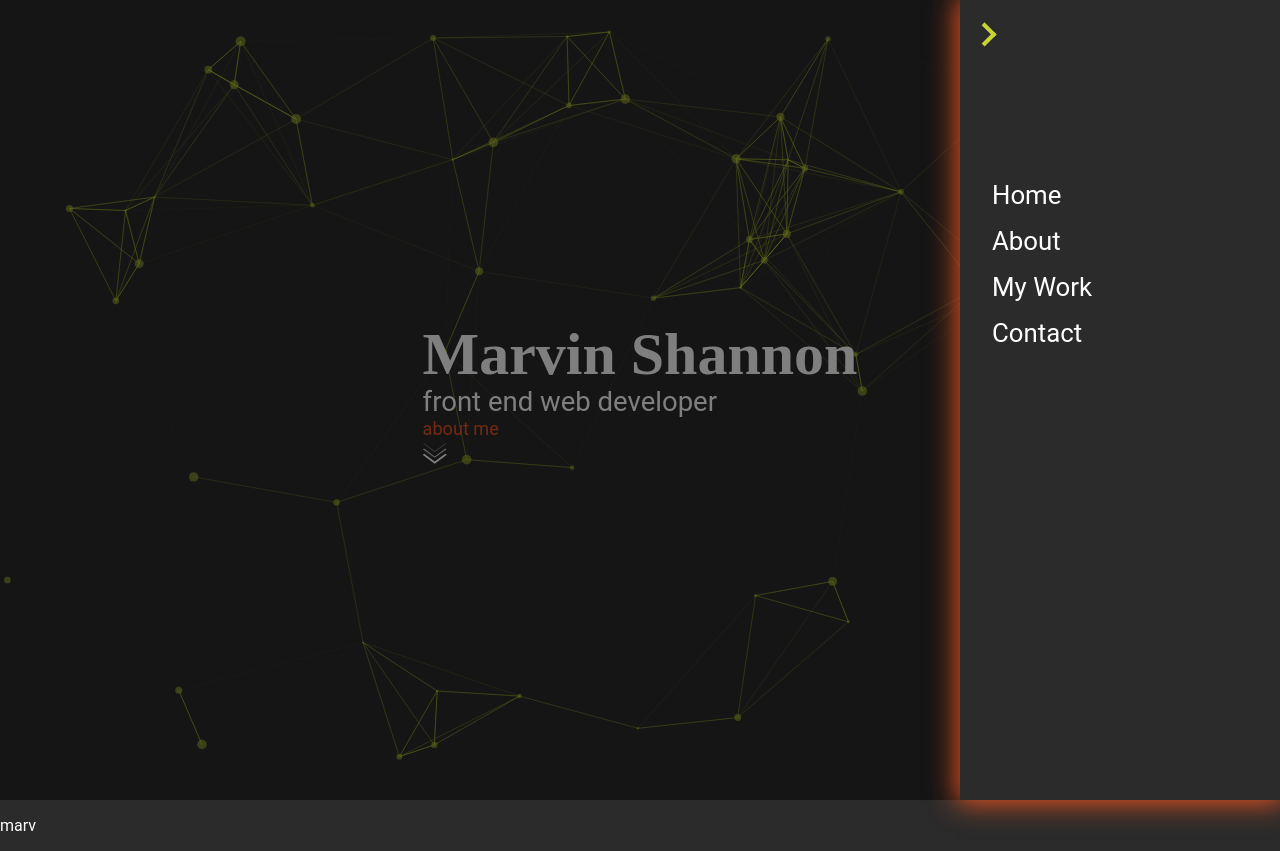
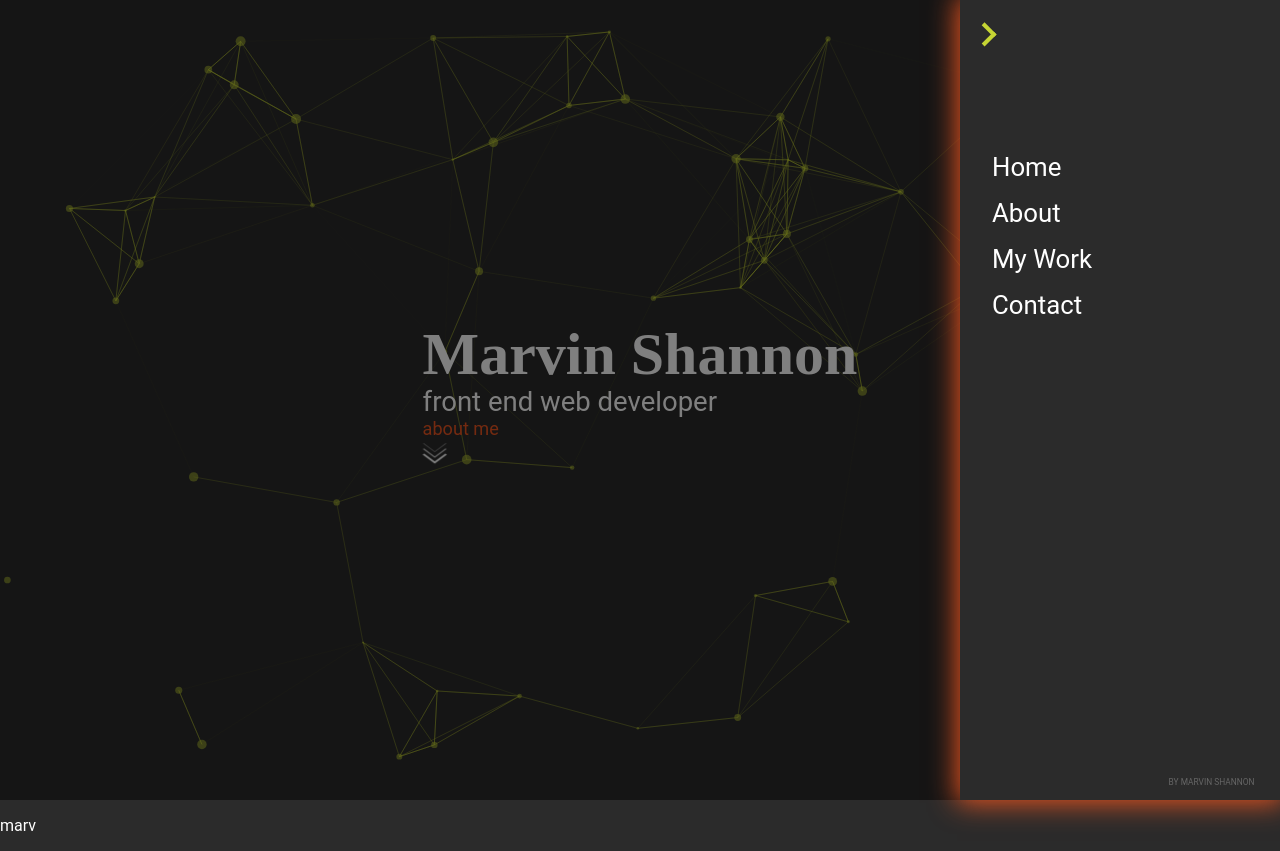
Before and after one commit to Marv1985/portfolio, a React (Create React App) app: page / in a window 1280 px wide. Both pictures are taken after a click on the picture 1207 px from the left and 61 px from the top of the page. Built offline with nearby package versions, Linux system fonts and the light colour scheme; a web font is replaced by a local one.

Commit message:
animated header page and menu text

```diff
--- a/src/About/Css/aboutMe.css
+++ b/src/About/Css/aboutMe.css
@@ -1,3 +1,3 @@
-p{
-    color: white;
+p {
+  color: white;
 }
--- a/src/Header/Components/MenuButton.js
+++ b/src/Header/Components/MenuButton.js
@@ -23,6 +23,7 @@ export default function MenuButton() {
             <li>My Work</li>
             <li>Contact</li>
           </ul>
+          <span className="by">BY MARVIN SHANNON</span>
         </div>
       </div>
 
--- a/src/Header/Css/headerMain.css
+++ b/src/Header/Css/headerMain.css
@@ -21,12 +21,34 @@
   color: #ffffff;
   margin: 0;
   line-height: 1;
+  animation: 0.5s slideIn 0.1s linear both;
+  -webkit-animation: 0.5s slideIn 0.1s linear both;
 }
 
-.intro span {
-  color: orange;
+@keyframes slideIn {
+  0% {
+    opacity: 0;
+    transform: translateX(-15%);
+    -webkit-transform: translateX(-15%);
+    -moz-transform: translateX(-15%);
+    -ms-transform: translateX(-15%);
+    -o-transform: translateX(-15%);
+  }
+  100% {
+    opacity: 1;
+    transform: translateX(0%);
+    -webkit-transform: translateX(0%);
+    -moz-transform: translateX(0%);
+    -ms-transform: translateX(0%);
+    -o-transform: translateX(0%);
+  }
+}
+
+.intro span:nth-child(2) {
   font-size: calc(var(--font-size-medium) + 0.9vw);
   color: #ffffff;
+  animation: 0.5s slideIn 0.2s linear both;
+  -webkit-animation: 0.5s slideIn 0.2s linear both;
 }
 
 .about {
@@ -40,6 +62,8 @@
   color: var(--orange-ubuntu);
   font-size: calc(var(--font-size-small) + 0.4vw);
   margin-bottom: 0.2em;
+  animation: 0.5s slideIn 0.5s linear both;
+  -webkit-animation: 0.5s slideIn 0.5s linear both;
 }
 #more-arrows {
   width: 30%;
@@ -80,6 +104,8 @@ polygon.arrow-middle {
 polygon.arrow-top {
   opacity: 0.5;
 }
-svg {
+.about svg {
   width: calc(var(--font-size-small) + 1.5vw) !important;
+  animation: 0.4s slideIn 0.7s linear both;
+  -webkit-animation: 0.4s slideIn 0.7s linear both;
 }
--- a/src/Header/Css/menuButton.css
+++ b/src/Header/Css/menuButton.css
@@ -70,6 +70,9 @@
 
 .menu-links {
   position: fixed;
+  display: flex;
+  flex-direction: column;
+  justify-content: space-between;
   top: 0;
   right: 0;
   z-index: 3;
@@ -79,6 +82,49 @@
   box-shadow: 0 0 2vw 0.2vw var(--orange-ubuntu);
   animation: slide 0.2s linear;
   -webkit-animation: slide 0.2s linear;
+  overflow-y: auto;
+  overflow-x: hidden;
+}
+
+@keyframes slider {
+  0% {
+    opacity: 0;
+    transform: translateX(10%);
+    -webkit-transform: translateX(10%);
+    -moz-transform: translateX(10%);
+    -ms-transform: translateX(10%);
+    -o-transform: translateX(10%);
+  }
+  100% {
+    opacity: 1;
+    transform: translateX(0%);
+    -webkit-transform: translateX(0%);
+    -moz-transform: translateX(0%);
+    -ms-transform: translateX(0%);
+    -o-transform: translateX(0%);
+  }
+}
+
+.menu-links li:nth-child(1) {
+  animation: 0.4s slider 0.1s linear both;
+  -webkit-animation: 0.4s slider 0.1s linear both;
+}
+.menu-links li:nth-child(2) {
+  animation: 0.4s slider 0.2s linear both;
+  -webkit-animation: 0.4s slider 0.2s linear both;
+}
+.menu-links li:nth-child(3) {
+  animation: 0.4s slider 0.3s linear both;
+  -webkit-animation: 0.4s slider 0.3s linear both;
+}
+.menu-links li:nth-child(4) {
+  animation: 0.4s slider 0.4s linear both;
+  -webkit-animation: 0.4s slider 0.4s linear both;
+}
+
+/* hide scrollbar */
+.menu-links::-webkit-scrollbar {
+  display: none;
 }
 
 .menu-close2 {
@@ -110,6 +156,7 @@
   font-size: calc(var(--font-size-small) + 1vw);
   margin-left: 10%;
   padding: 0;
+  padding-bottom: 42vh;
 }
 
 .options li {
@@ -132,7 +179,8 @@ li {
   margin-left: 5%;
   margin-top: 8%;
   border: solid var(--green-paste);
-  border-width: 0 calc(var(--font-size-smallest) + 0.2vw) calc(var(--font-size-smallest) + .2vw) 0;
+  border-width: 0 calc(var(--font-size-smallest) + 0.2vw)
+    calc(var(--font-size-smallest) + 0.2vw) 0;
   display: inline-block;
   padding: 2%;
 }
@@ -154,3 +202,12 @@ li {
   -ms-transform: rotate(-45deg);
   -o-transform: rotate(-45deg);
 }
+
+.by {
+  padding-bottom: 4%;
+  display: flex;
+  justify-content: flex-end;
+  padding-right: 8%;
+  color: var(--alt-font-color);
+  font-size: calc(var(--font-size-smallest) + 0.5vw);
+}
--- a/src/Header/Css/menuButtonImage.css
+++ b/src/Header/Css/menuButtonImage.css
@@ -1,7 +1,7 @@
 .home-button {
   display: flex;
   flex-direction: row-reverse;
-  position: absolute;
+  position: fixed;
   z-index: 1;
   left: 96%;
   top: 5%;
@@ -18,8 +18,8 @@
   -o-border-radius: 50%;
 }
 .home-button img {
+  box-shadow: 0.7vh 0vh 10px 0px var(--orange-ubuntu);
   border-radius: 50%;
-  position: sticky;
   height: calc(var(--font-size-large) + 2.2vw);
   width: auto;
   -webkit-border-radius: 50%;
--- a/src/index.css
+++ b/src/index.css
@@ -29,4 +29,5 @@ body {
   --main-color: #2b2b2b;
   --green-paste: #c6d534;
   --orange-ubuntu: #e95420;
+  --alt-font-color: #666666;
 }
```
Also changed, not shown: src/About/Components/Index.js (+6 -6 lines), src/App.js (+7 -7 lines).
